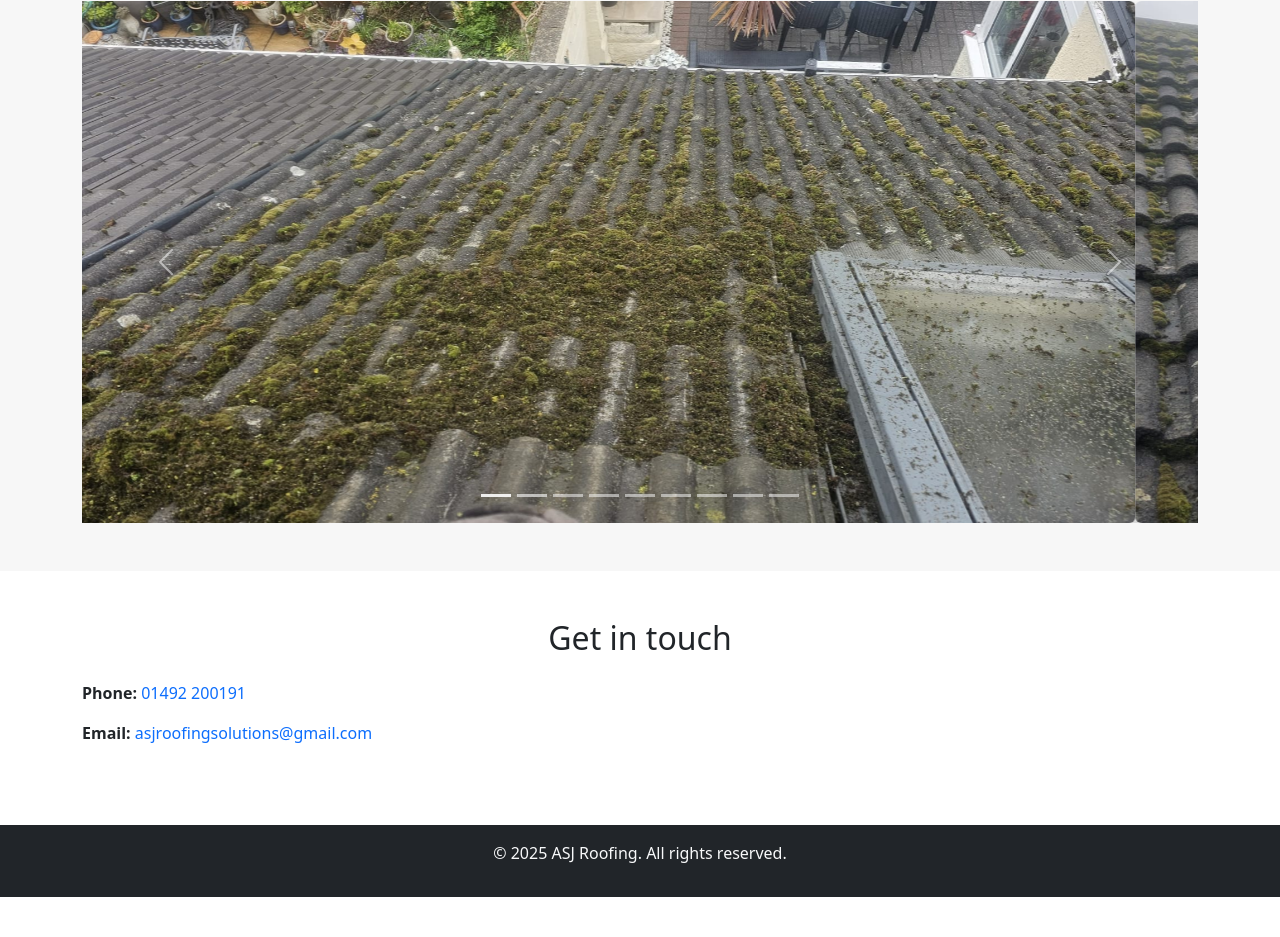
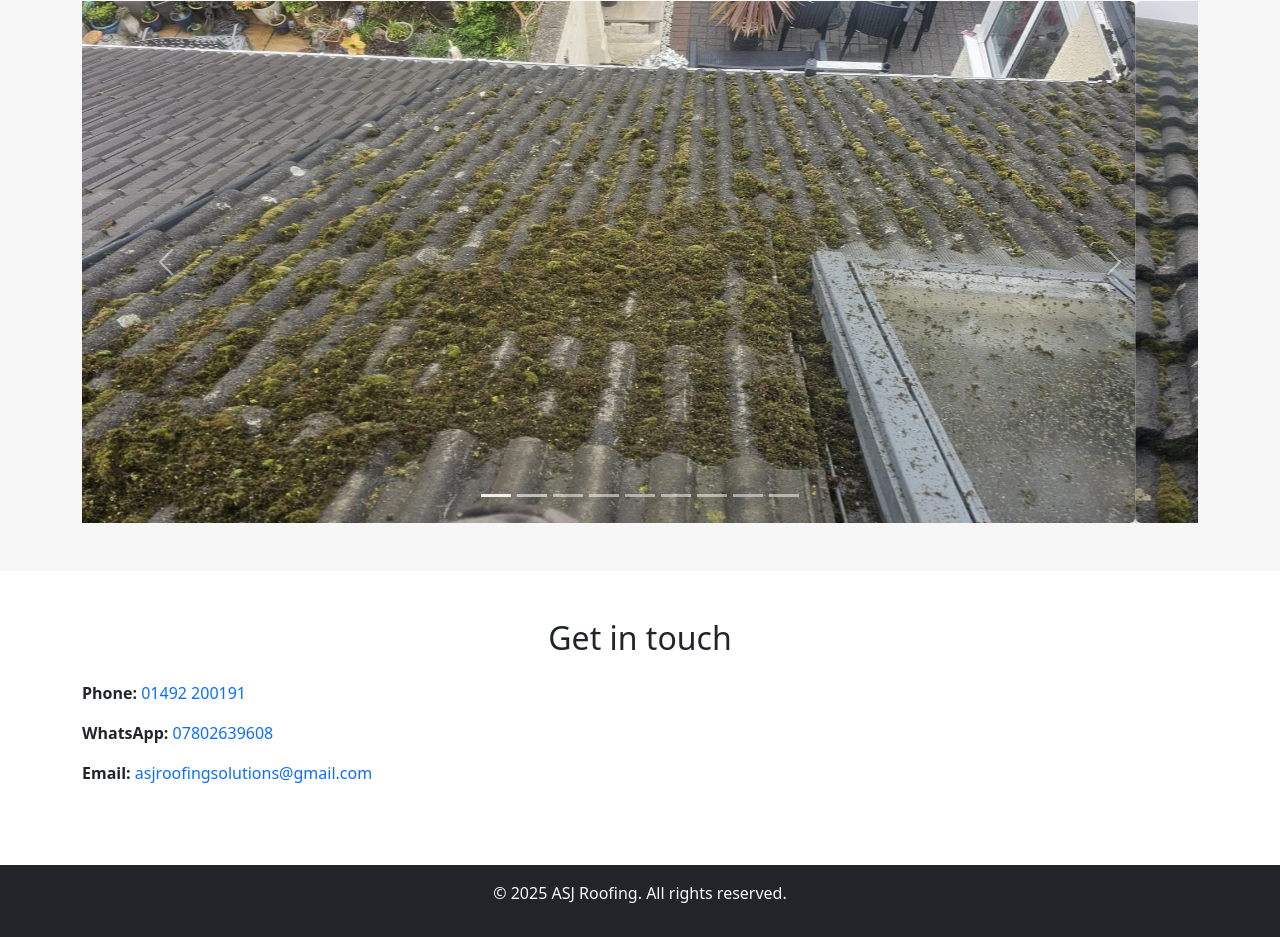
Before and after one commit to JamesCraigMitchell/asjroofing, a plain HTML site: page index.html in a window 1280 px wide. Shown: the part 1103-2040 px from the top of the page. Before the commit the page ends 2000 px from the top, so only its background shows below. Drawn offline with nearby package versions, Linux system fonts and the light colour scheme.

Commit message:
Append contact details

```diff
--- a/index.html
+++ b/index.html
@@ -166,6 +166,7 @@
             <div class="row">
                 <div class="col-md-6 mb-3">
                     <p><strong>Phone:</strong> <a href="tel:+441492200191" class="text-decoration-none">01492 200191</a></p>
+                    <p><strong>WhatsApp:</strong> <a href="tel:+447802639608" class="text-decoration-none">07802639608</a></p>
                     <p><strong>Email:</strong> <a href="mailto:asjroofingsolutions@gmail.com" class="text-decoration-none">asjroofingsolutions@gmail.com</a></p>
                 </div>
             </div>
```
